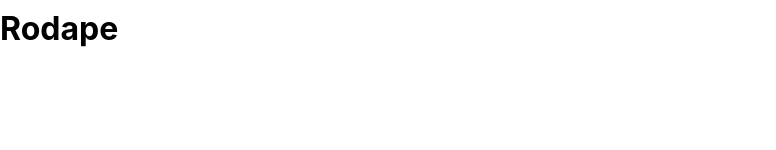
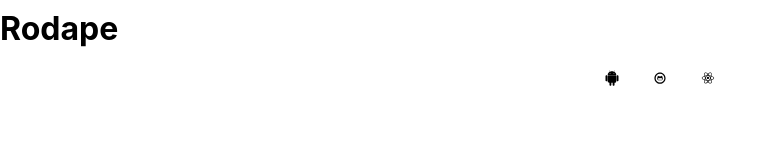
Before and after one commit to DevJofre/teste-react, a React (Create React App) app: page /empresa in a window 1280 px wide. Shown: the part 150-300 px from the top of the page, without its empty margins (0-776 px from the left). Built offline with nearby package versions, Linux system fonts and the light colour scheme.

Commit message:
Criação do icones do footer

```diff
--- a/package.json
+++ b/package.json
@@ -9,6 +9,7 @@
     "prop-types": "^15.8.1",
     "react": "^18.3.0",
     "react-dom": "^18.3.0",
+    "react-icons": "^5.2.0",
     "react-router-dom": "^6.23.0",
     "react-scripts": "5.0.1",
     "web-vitals": "^2.1.4"
--- a/src/components/layout/Footer.js
+++ b/src/components/layout/Footer.js
@@ -1,7 +1,23 @@
+import { DiAndroid } from "react-icons/di";
+import { DiGithub } from "react-icons/di";
+import { DiReact } from "react-icons/di";
+import styles from "./Footer.module.css";
+
 function Footer() {
   return (
     <div>
       <h1>Rodape</h1>
+      <ul className={styles.social_list}>
+        <li>
+          <DiAndroid />
+        </li>
+        <li>
+          <DiGithub />
+        </li>
+        <li>
+          <DiReact />
+        </li>
+      </ul>
     </div>
   );
 }
--- /dev/null
+++ b/src/components/layout/Footer.module.css
@@ -0,0 +1,16 @@
+.social_list {
+  display: flex;
+  justify-content: center;
+  align-items: center;
+  list-style: none;
+}
+
+.social_list li {
+  margin: 0 1em;
+}
+
+.social_list sgv {
+  font-size: 1.5em;
+  cursor: pointer;
+  color: blue;
+}
```
Also changed, not shown: 1 other file (tests, documents, lock files or other folders).
